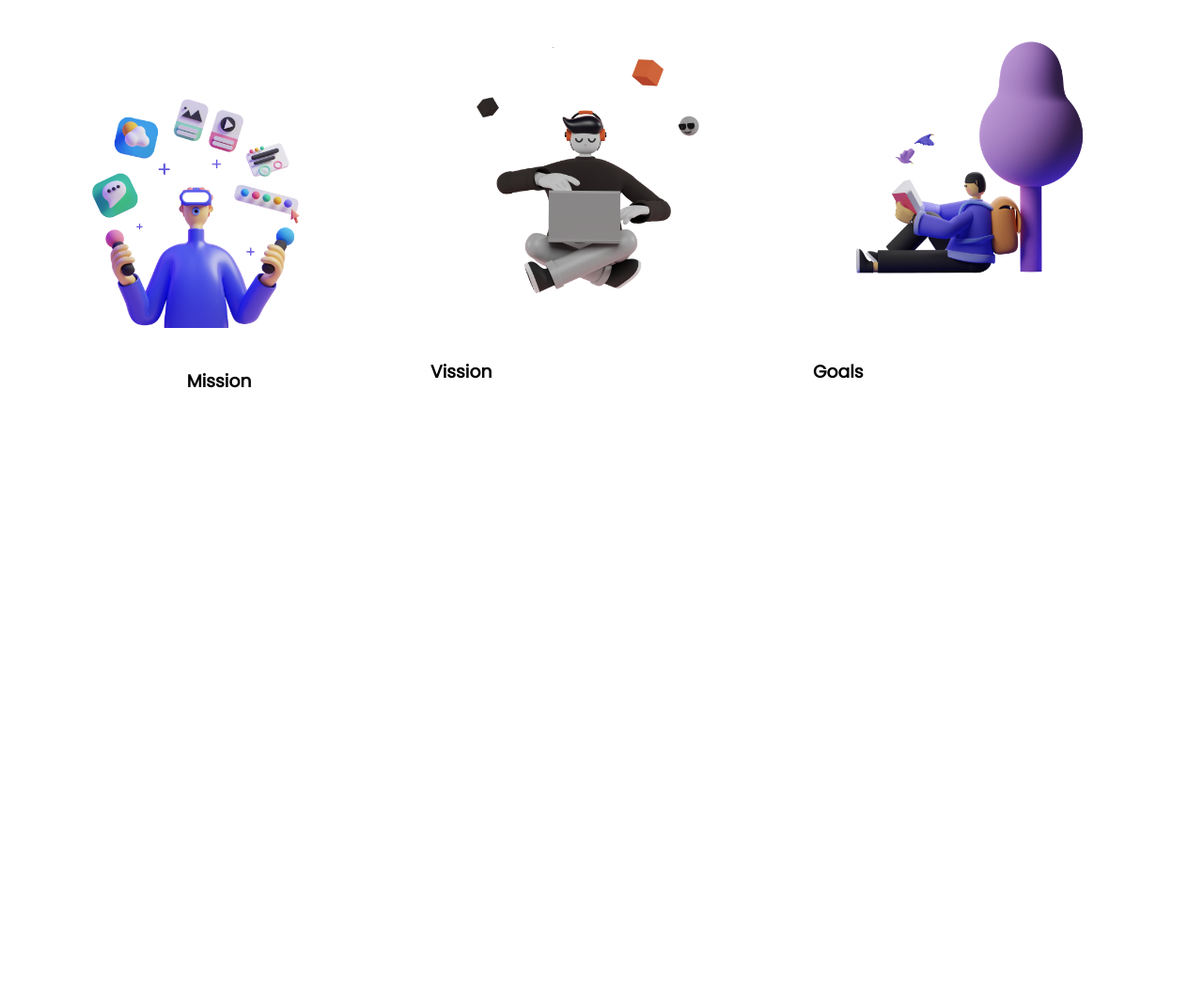
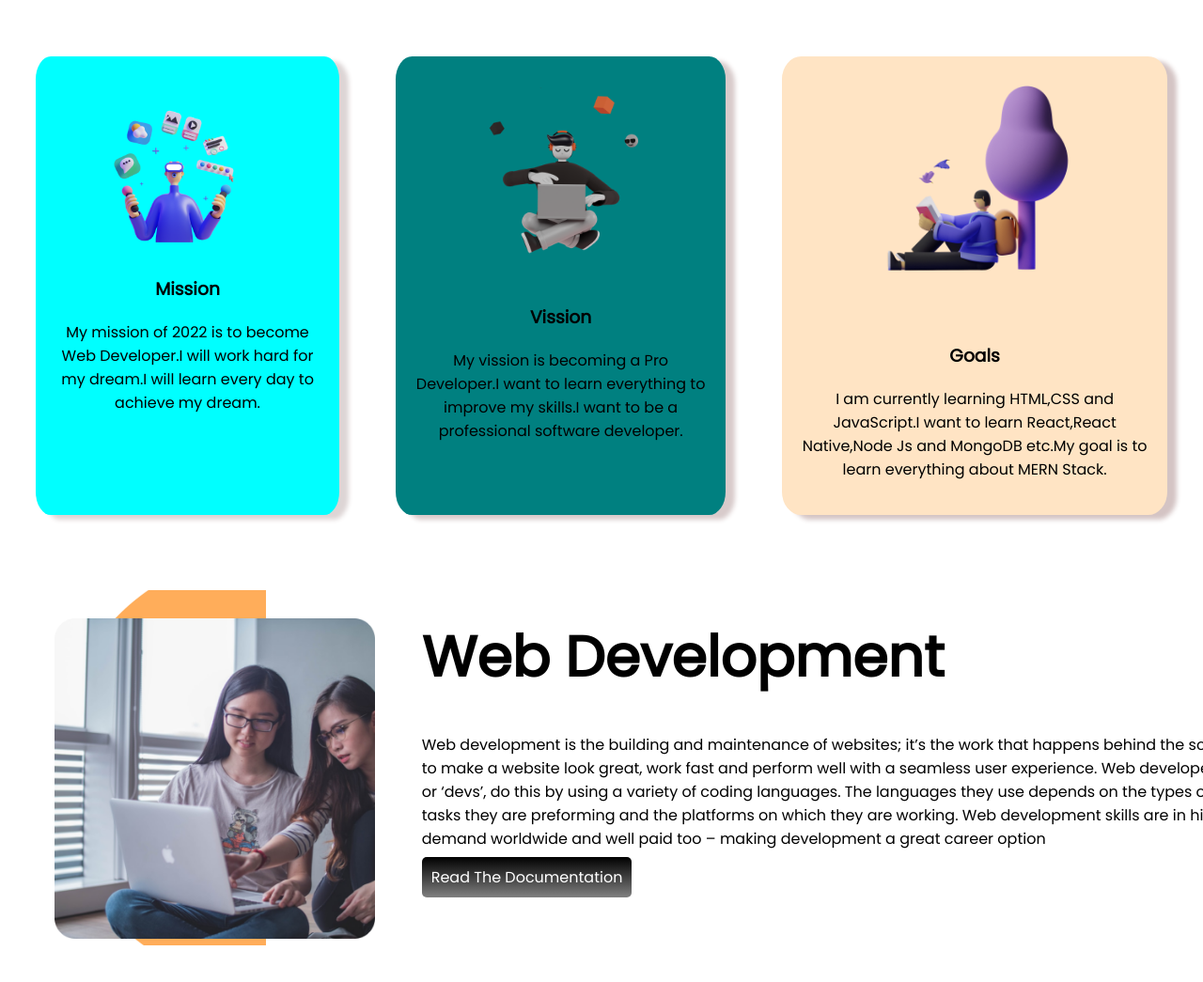
Before and after one commit to Rafiul789/Mission-2022, a plain HTML site: page index.html in a window 1280 px wide. Shown: the part 631-1676 px from the top of the page at 94% size. Before the commit the page ends 1088 px from the top, so only its background shows below. Drawn offline with Linux system fonts and the light colour scheme.

Commit message:
mission and web development section added

```diff
--- a/index.html
+++ b/index.html
@@ -26,7 +26,7 @@
 
             <p> My mission of 2022 is to become a Full Stack Web Developer.I am fully dedicated to my goal.I hope my dream of becoming a web developer will come true.I will work hard for my dream.</p>
 
-            <a class="explore-button" target="_blank" href="https://www.linkedin.com/in/rafiul-islam-9b7626224/">EXPLORE NOW </a>
+            <a class="go-button" target="_blank" href="https://www.linkedin.com/in/rafiul-islam-9b7626224/">EXPLORE NOW </a>
 
             <p>scroll down to know more about us </p>
 
@@ -53,24 +53,58 @@
         <div id="mission">
 
             <img src="images/illustrators/illustrator-1.png">
-            <h3>Mission</h3>
+            <div class="element-size">
+                <h3>Mission</h3>
+                <p> My mission of 2022 is to become Web Developer.I will work hard for my dream.I will learn every day to achieve my dream.</p>
+            </div>
+
+
         </div>
 
         <div id="vission">
 
             <img src="images/illustrators/illustrator-2.png">
-            <h3>Vission</h3>
+            <div class="element-size">
+                <h3>Vission</h3>
+                <p> My vission is becoming a Pro Developer.I want to learn everything to improve my skills.I want to be a professional software developer. </p>
+            </div>
+
         </div>
 
         <div id="goals">
 
             <img src="images/illustrators/illustrator-3.png">
-            <h3>Goals </h3>
+            <div class="element-size">
+                <h3>Goals </h3>
+                <p>I am currently learning HTML,CSS and JavaScript.I want to learn React,React Native,Node Js and MongoDB etc.My goal is to learn everything about MERN Stack. </p>
+            </div>
+
         </div>
 
     </section>
-    <section></section>
-    <section></section>
+
+    <section class="web-development">
+
+
+        <div>
+            <img src="images/pictures/coding.png">
+
+
+        </div>
+
+        <div class="web-description">
+            <h1> Web Development </h1>
+            <p>
+
+                Web development is the building and maintenance of websites; it’s the work that happens behind the scenes to make a website look great, work fast and perform well with a seamless user experience. Web developers, or ‘devs’, do this by using a variety of
+                coding languages. The languages they use depends on the types of tasks they are preforming and the platforms on which they are working. Web development skills are in high demand worldwide and well paid too – making development a great
+                career option </p>
+
+            <a class="go-button" target="_blank" href="https://blog.openclassrooms.com/en/2018/03/28/web-development-definition/">Read The Documentation </a>
+
+        </div>
+
+    </section>
 
     <section></section>
 
--- a/style.css
+++ b/style.css
@@ -4,6 +4,9 @@ body {
     font-family: 'Noto Serif', serif;
     font-family: 'Poppins', sans-serif;
 }
+
+
+/*header section */
 
 h1 {
     font-size: 60px;
@@ -31,7 +34,7 @@ h1 {
     padding: 50px;
 }
 
-.explore-button {
+.go-button {
     text-decoration: none;
     background: linear-gradient(black, gray);
     color: white;
@@ -44,7 +47,7 @@ h1 {
     width: 50%;
 }
 
-img {
+.div-space img {
     width: 80%;
 }
 
@@ -53,13 +56,91 @@ h2 {
     text-align: center;
 }
 
+
+/*mission section*/
+
 .mission-section {
     display: flex;
+    justify-content: center;
+    width: 100%;
 }
 
 #mission {
     align-items: center;
     justify-content: center;
     text-align: center;
-    margin: 10px;
+    display: block;
+    box-sizing: border-box;
+    background-color: cyan;
+    border-radius: 5%;
+    border-image: linear-gradient(cyan, gray);
+    padding: 20px 20px;
+    margin: 30px 30px;
+    box-shadow: 10px 5px 5px rgb(221, 213, 213);
 }
+
+#vission {
+    align-items: center;
+    justify-content: center;
+    text-align: center;
+    display: block;
+    box-sizing: border-box;
+    background-color: teal;
+    border-radius: 5%;
+    border-image: linear-gradient(teal, gray);
+    padding: 20px 20px;
+    margin: 30px 30px;
+    box-shadow: 10px 5px 5px rgb(216, 203, 203);
+}
+
+#goals {
+    align-items: center;
+    justify-content: center;
+    text-align: center;
+    display: block;
+    box-sizing: border-box;
+    background-color: bisque;
+    border-radius: 5%;
+    border-image: linear-gradient(bisque, black);
+    padding: 20px 20px;
+    margin: 30px 30px;
+    box-shadow: 10px 5px 5px rgb(212, 196, 196);
+}
+
+.element-size {
+    align-items: center;
+    justify-content: flex;
+}
+
+.mission-section img {
+    width: 70%;
+}
+
+.mission-section h1 {
+    font-size: 20px;
+}
+
+.mission-section p {
+    align-items: center;
+}
+
+
+/*Web-development section*/
+
+.web-development {
+    display: flex;
+    width: 100%;
+    background-image: url(images/shapes/shape-12.png);
+    background-position: left;
+    background-repeat: no-repeat;
+    margin: 50px 50px;
+}
+
+.web-development img {
+    width: 100%;
+    padding-top: 30px;
+}
+
+.web-description {
+    padding-left: 50px;
+}
```
Also changed, not shown: images/pictures/programming-hero.jpg (added), images/shapes/shape-11.png (added), images/shapes/shape-111.png (added), images/shapes/shape-12.png (added).
